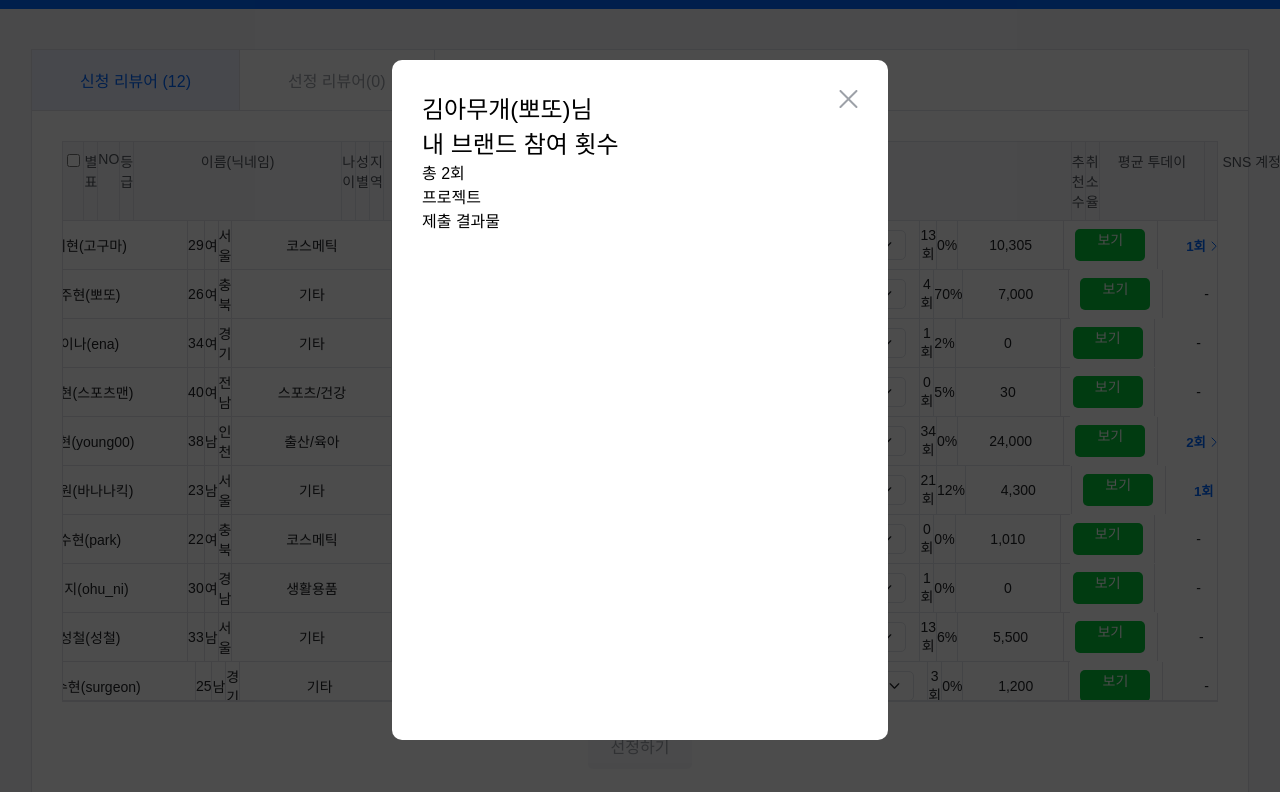
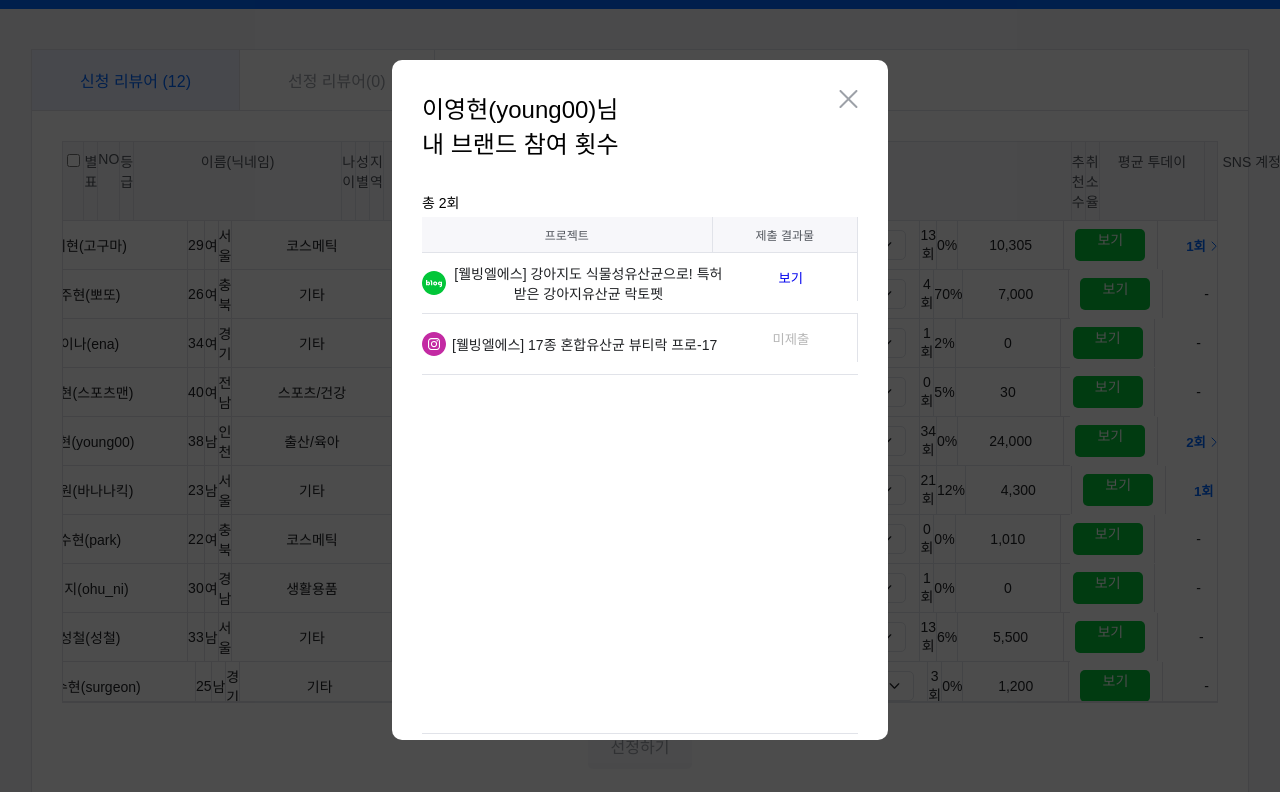
Before and after one commit to dahhnym/technical-assignment-01, a React (Create React App) app: page /project in a window 1280 px wide. Both pictures are taken after a click on the button "2회". Shown: the part 51-843 px from the top of the page. Built offline with nearby package versions, Linux system fonts and the light colour scheme; data requests are answered from the project's data file; a web font is replaced by a local one.

Commit message:
✨ 브랜드 내역 모달 데이터 표시

```diff
--- a/src/components/BrandRequestHistoryModal/BrandRequestHistoryModal.js
+++ b/src/components/BrandRequestHistoryModal/BrandRequestHistoryModal.js
@@ -1,7 +1,24 @@
 import './BrandRequestHistoryModal.scss';
 import Close from './../../assets/close.svg';
+import { useEffect, useState } from 'react';
+import { getBrandRequestHistory } from '../../utils';
+import NaverBlog from './../../assets/naver-blog-icon.svg';
+import Instagram from './../../assets/instagram-icon.svg';
 
-const BrandRequestHistoryModal = ({ setModalOpen }) => {
+const BrandRequestHistoryModal = ({ setModalOpen, reviewerInfo }) => {
+  const [brandRequestHistoryData, setbrandRequestHistoryData] = useState();
+  const { id, name, nickname } = reviewerInfo;
+
+  useEffect(() => {
+    const fetchBrandRequestHistory = async () => {
+      const result = await getBrandRequestHistory(id);
+      const historyData = result[0].list;
+      setbrandRequestHistoryData(historyData);
+    };
+
+    fetchBrandRequestHistory();
+  }, []);
+
   return (
     <div className="overlay">
       <div className="modal-container">
@@ -11,15 +28,58 @@ const BrandRequestHistoryModal = ({ setModalOpen }) => {
         >
           <img src={Close} alt="모달 닫기" />
         </button>
-        <h2 className="modal_title">
-          김아무개(뽀또)님
+        <h2 className="modal-title">
+          {name}({nickname})님
           <br />내 브랜드 참여 횟수
         </h2>
-        <p>총 2회</p>
+        <p className="number-of-request">
+          {brandRequestHistoryData?.length &&
+            `총 ${brandRequestHistoryData.length}회`}
+        </p>
         <div>
-          <ul>
-            <li>프로젝트</li>
-            <li>제출 결과물</li>
+          <ul className="table-header-container modal-table">
+            <li className="table-header-cell modal-table_header">프로젝트</li>
+            <li className="table-header-cell modal-table_header">
+              제출 결과물
+            </li>
+          </ul>
+          <ul className="table-body-container">
+            {brandRequestHistoryData &&
+              brandRequestHistoryData.map((data, idx) => {
+                const { reviewUrl, sns, title } = data;
+                return (
+                  <li key={idx} className="table-body-row modal-table_body-row">
+                    <p className="modal-table_body-col-1">
+                      {sns === 'NaverBlog' && (
+                        <img
+                          src={NaverBlog}
+                          alt="네이버블로그"
+                          className="sns-icon"
+                        />
+                      )}
+                      {sns === 'Instagram' && (
+                        <img
+                          src={Instagram}
+                          alt="인스타그램"
+                          className="sns-icon"
+                        />
+                      )}
+                      {title}
+                    </p>
+                    <div>
+                      {reviewUrl ? (
+                        <button>
+                          <a href={reviewUrl} target="_blank" rel="noreferrer">
+                            보기
+                          </a>
+                        </button>
+                      ) : (
+                        <button disabled>미제출</button>
+                      )}
+                    </div>
+                  </li>
+                );
+              })}
           </ul>
         </div>
       </div>
--- a/src/components/BrandRequestHistoryModal/BrandRequestHistoryModal.scss
+++ b/src/components/BrandRequestHistoryModal/BrandRequestHistoryModal.scss
@@ -1,3 +1,5 @@
+@import './../ReviewerList/ReviewerList.scss';
+
 .overlay {
   position: fixed;
   top: 0;
@@ -26,7 +28,37 @@
   float: right;
 }
 
-.modal_title {
+.modal-title {
   font-size: 1.5rem;
   font-weight: 500;
+  margin-bottom: 2rem;
 }
+
+.modal-table {
+  grid-template-columns: 2fr 1fr;
+}
+
+.modal-table_body-row {
+  grid-template-columns: 2fr 0.88fr;
+  height: 3.75rem;
+}
+
+.modal-table_body-col-1 {
+  display: flex;
+  justify-content: flex-start;
+  align-items: center;
+}
+
+.sns-icon {
+  margin-right: 6px;
+}
+
+.number-of-request {
+  font-size: 0.875rem;
+  font-weight: 500;
+  margin-bottom: 5px;
+}
+
+.modal-table_header {
+  font-size: 0.75rem;
+}
--- a/src/components/RecruitStatus/RecruitStatus.js
+++ b/src/components/RecruitStatus/RecruitStatus.js
@@ -2,8 +2,7 @@ import Logo from './../../assets/logo.svg';
 import './RecruitStatus.scss';
 import ReviewerList from '../ReviewerList/ReviewerList';
 import { useEffect, useState } from 'react';
-import { getProjectInfo, getReviewerListData } from '../../utils';
-import BrandRequestHistoryModal from '../BrandRequestHistoryModal/BrandRequestHistoryModal';
+import { getProjectInfo, getReviewerData } from '../../utils';
 
 const RecruitStatus = () => {
   const selectedReviewer = 0;
@@ -25,13 +24,14 @@ const RecruitStatus = () => {
         setProjectId(info);
       }
     };
-    const fetchReviewerData = async () => {
-      const result = await getReviewerListData();
-      if (result) {
-        setData(result);
+    const fetchReviewerList = async () => {
+      const data = await getReviewerData();
+      if (data) {
+        setData(data);
       }
     };
-    fetchReviewerData();
+
+    fetchReviewerList();
     fetchProjectInfo();
   }, []);
 
@@ -64,6 +64,7 @@ const RecruitStatus = () => {
               <ReviewerList
                 reviewerData={reviewerData}
                 setModalOpen={setModalOpen}
+                modalOpen={modalOpen}
               />
               <button className="submit-button">선정하기</button>
             </>
@@ -73,7 +74,6 @@ const RecruitStatus = () => {
           )}
         </div>
       </section>
-      {modalOpen && <BrandRequestHistoryModal setModalOpen={setModalOpen} />}
     </div>
   );
 };
--- a/src/components/ReviewerList/ReviewerList.js
+++ b/src/components/ReviewerList/ReviewerList.js
@@ -1,11 +1,10 @@
-import { useEffect, useState } from 'react';
+import { useState } from 'react';
 import './ReviewerList.scss';
-import { getReviewerListData } from '../../utils';
 import Star from './../../assets/star.svg';
 import ArrowRight from './../../assets/arrow-right.svg';
-import { Link } from 'react-router-dom';
+import BrandRequestHistoryModal from '../BrandRequestHistoryModal/BrandRequestHistoryModal';
 
-const ReviewerList = ({ reviewerData, setModalOpen }) => {
+const ReviewerList = ({ reviewerData, setModalOpen, modalOpen }) => {
   const tableHeaderItems = [
     '별표',
     'NO',
@@ -23,33 +22,35 @@ const ReviewerList = ({ reviewerData, setModalOpen }) => {
     '내 브랜드 참여',
   ];
 
-  const [clicked, setClicked] = useState(false);
+  const [reviewerInfo, setReviewerInfo] = useState({});
 
   const onCheckBoxClick = e => {
     console.log(e.target.value);
   };
 
-  const onBrandRequestHistoryClick = ({ setModalOpen }) => {
-    console.log('clicked!');
+  const onBrandRequestHistoryClick = (id, name, nickname) => {
+    setModalOpen(prev => !prev);
+    setReviewerInfo({ id, name, nickname });
   };
 
   return (
+    <>
       <div className="reviewer-list">
-      <div className="table-header-container">
-        <div className="table-header-cell check">
+        <ul className="table-header-container">
+          <li className="table-header-cell check">
             <input type="checkbox" />
-        </div>
+          </li>
           {tableHeaderItems.map((item, idx) => (
-          <div className="table-header-cell" key={idx}>
+            <li className="table-header-cell" key={idx}>
               {item}
-          </div>
+            </li>
           ))}
-      </div>
+        </ul>
         {reviewerData ? (
-        <div className="table-body-container">
+          <ul className="table-body-container">
             {reviewerData.map((data, idx) => {
               return (
-              <div key={idx} className="table-body-row">
+                <li key={idx} className="table-body-row">
                   <div>
                     <input
                       type="checkbox"
@@ -118,7 +119,13 @@ const ReviewerList = ({ reviewerData, setModalOpen }) => {
                             ? 'table-body-row_count-valid'
                             : ''
                         }
-                      onClick={() => setModalOpen(prev => !prev)}
+                        onClick={() =>
+                          onBrandRequestHistoryClick(
+                            data.id,
+                            data.name,
+                            data.nickName,
+                          )
+                        }
                       >
                         {data.brandRequestCounts}회
                         <img
@@ -129,14 +136,21 @@ const ReviewerList = ({ reviewerData, setModalOpen }) => {
                       </button>
                     )}
                   </div>
-              </div>
+                </li>
               );
             })}
-        </div>
+          </ul>
         ) : (
           <p>리뷰어가 없습니다.</p>
         )}
       </div>
+      {modalOpen && (
+        <BrandRequestHistoryModal
+          setModalOpen={setModalOpen}
+          reviewerInfo={reviewerInfo}
+        />
+      )}
+    </>
   );
 };
 
--- a/src/utils.js
+++ b/src/utils.js
@@ -1,23 +1,33 @@
+const BASE_URL = 'http://localhost:9000';
+
 export const getProjectInfo = () => {
-  const data = fetch('http://localhost:9000/project')
-    .then(res => {
+  const data = fetch(`${BASE_URL}/project`).then(res => {
     if (!res.ok) {
       throw new Error(`예기치 않은 오류가 발생했습니다. ${res.status}`);
     }
     return res.json();
-    })
-    .then(data => data);
+  });
   return data;
 };
 
-export const getReviewerListData = () => {
-  const data = fetch('http://localhost:9000/projectRequests')
-    .then(res => {
+export const getReviewerData = () => {
+  const data = fetch(`${BASE_URL}/projectRequests`).then(res => {
     if (!res.ok) {
       throw new Error(`예기치 않은 오류가 발생했습니다. ${res.status}`);
     }
     return res.json();
-    })
-    .then(data => data);
+  });
   return data;
 };
+
+export const getBrandRequestHistory = userId => {
+  const data = fetch(`${BASE_URL}/brandRequestsHistory?userId=${userId}`).then(
+    res => {
+      if (!res.ok) {
+        throw new Error(`예기치 않은 오류가 발생했습니다. ${res.status}`);
+      }
+      return res.json();
+    },
+  );
+  return data;
+};
```
Lines whose indentation alone changed are shown as unchanged.
